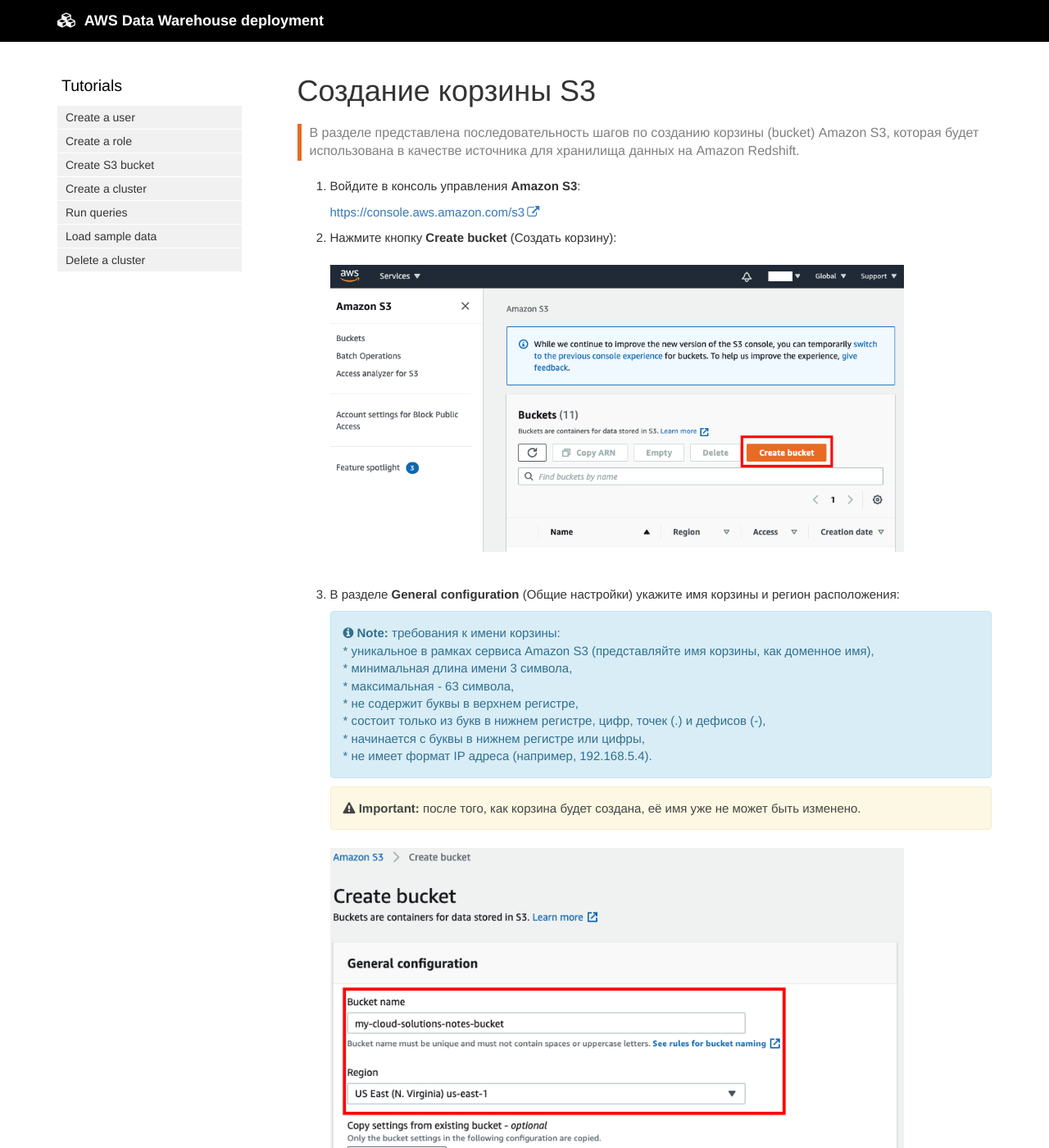
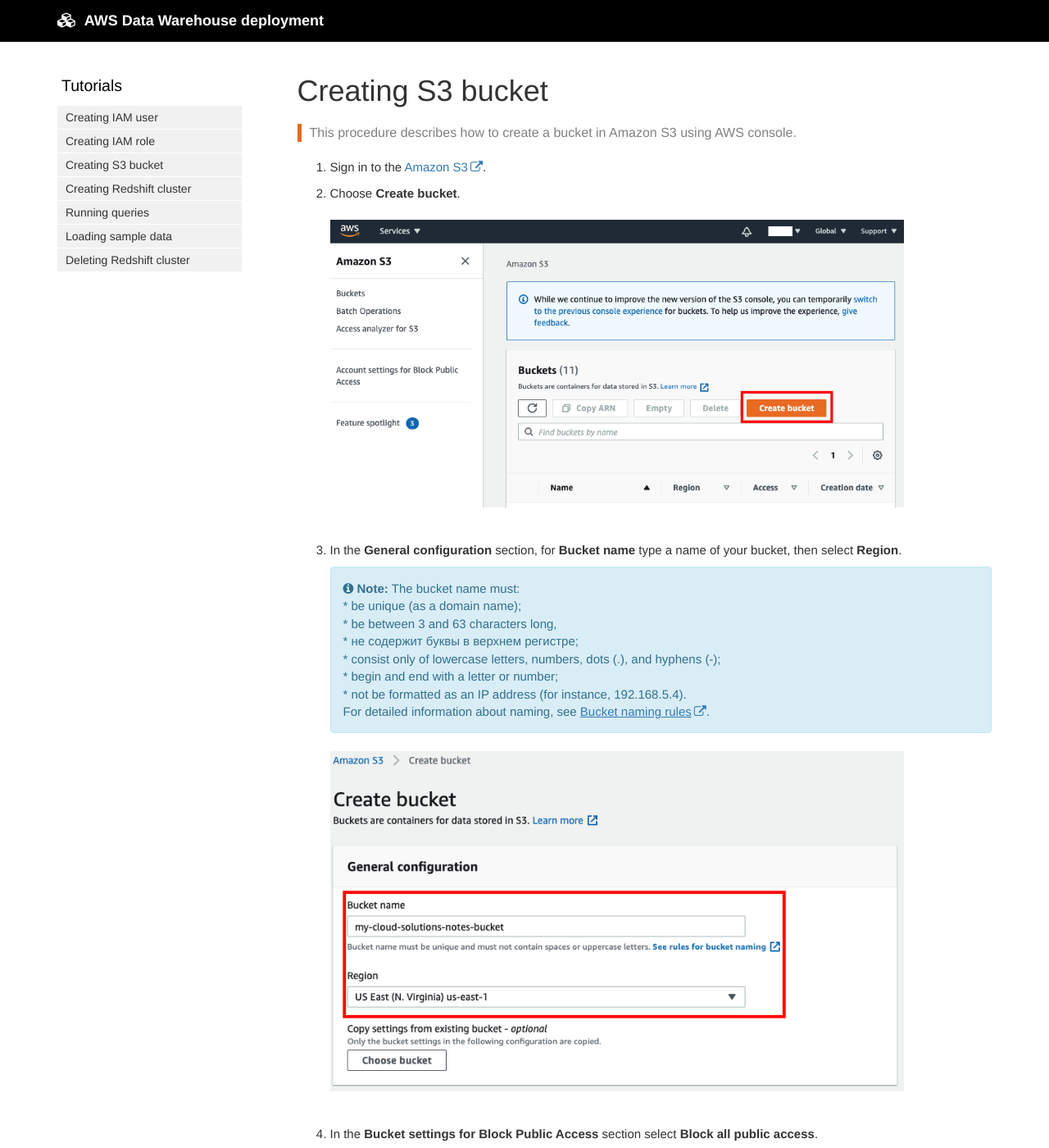
Before and after one commit to techwritex/aws_docs_en, a Jekyll site: the page built from pages/stories/create-bucket.md, in a window 1280 px wide and 1400 px high. Shown: the whole window at 82% size. Built offline with Jekyll 4.4.1, drawn with Linux system fonts in a browser that asks for light colours; comment, search, counter and statistics services are not loaded; some of the changed text lies outside the part shown.

Commit message:
redshift-how-to-014

```diff
--- a/_data/sidebars/general_sidebar.yml
+++ b/_data/sidebars/general_sidebar.yml
@@ -6,30 +6,30 @@ entries:
   # version: (v. 1.0)
   folders:
 
-  - title: Create a user
+  - title: Creating IAM user
     url: create-user.html
     output: web
 
-  - title: Create a role
+  - title: Creating IAM role
     url: create-role.html
     output: web
 
-  - title: Create S3 bucket
+  - title: Creating S3 bucket
     url: create-s3-bucket.html
     output: web
 
-  - title: Create a cluster
+  - title: Creating Redshift cluster
     url: create-cluster.html
     output: web
 
-  - title: Run queries
+  - title: Running queries
     url: run-queries.html
     output: web
 
-  - title: Load sample data
+  - title: Loading sample data
     url: load-data-from-s3.html
     output: web
 
-  - title: Delete a cluster
+  - title: Deleting Redshift cluster
     url: delete-cluster.html
     output: web
--- a/pages/stories/create-bucket.md
+++ b/pages/stories/create-bucket.md
@@ -1,38 +1,34 @@
 ---
-title: Создание корзины S3
+title: Creating S3 bucket
 sidebar: general_sidebar
 permalink: create-s3-bucket.html
 folder: stories
-summary: "В разделе представлена последовательность шагов по созданию корзины (bucket) Amazon S3, которая будет использована в качестве источника для хранилища данных на Amazon Redshift."
+summary: "This procedure describes how to create a bucket in Amazon S3 using AWS console."
 ---
 
-1. Войдите в консоль управления **Amazon S3**:
+1. Sign in to the [Amazon S3](https://console.aws.amazon.com/s3).
 
-    [https://console.aws.amazon.com/s3](https://console.aws.amazon.com/s3)
-
-2. Нажмите кнопку **Create bucket** (Создать корзину):
+2. Choose **Create bucket**.
 
     {% include image.html file="s3/aws_s3_bucket_step_2.jpg" alt="Создание корзины Amazon S3" caption="" %}
 
-3. В разделе **General configuration** (Общие настройки) укажите имя корзины и регион расположения:
+3. In the **General configuration** section, for **Bucket name** type a name of your bucket, then select **Region**.
 
-    {% include note.html content="требования к имени корзины: <br/> * уникальное в рамках сервиса Amazon S3 (представляйте имя корзины, как доменное имя),<br/> * минимальная длина имени 3 символа, <br/> * максимальная - 63 символа, <br/> * не содержит буквы в верхнем регистре, <br/> * состоит только из букв в нижнем регистре, цифр, точек (.) и дефисов (-), <br/> * начинается с буквы в нижнем регистре или цифры, <br/> * не имеет формат IP адреса (например, 192.168.5.4)." %}
-
-    {% include important.html content="после того, как корзина будет создана, её имя уже не может быть изменено." %}
+    {% include note.html content="The bucket name must: <br/> * be unique (as a domain name);<br/> * be between 3 and 63 characters long, <br/> * не содержит буквы в верхнем регистре; <br/> * consist only of lowercase letters, numbers, dots (.), and hyphens (-); <br/> * begin and end with a letter or number; <br/> * not be formatted as an IP address (for instance, 192.168.5.4). <br/> For detailed information about naming, see [Bucket naming rules](https://docs.aws.amazon.com/AmazonS3/latest/userguide/bucketnamingrules.html)." %}
 
     {% include image.html file="s3/aws_s3_bucket_step_3.jpg" alt="Общие настройки корзины Amazon S3" caption="" %}
 
-4. В разделе **Bucket settings for Block Public Access** (Настройки блокировки публичного доступа корзины) выберите вариант *Block all public access* (Публичный доступ к корзине и вложенным объектам полностью заблокирован):
+4. In the **Bucket settings for Block Public Access** section select **Block all public access**.
 
     {% include image.html file="s3/aws_s3_bucket_step_4.jpg" alt="Публичный доступ заблокирован" caption="" %}
 
-5. В разделе **Bucket Versioning** (Управление версиями корзины) выберите настройку для ведения версий объектов корзины. Данная настройка позволяет легко восстанавливать удаленные объекты в результате действий пользователя или же сбоев приложения. По-умолчанию версионность отключена:
+5. In the **Bucket Versioning** section select **Disable**:
 
     {% include image.html file="s3/aws_s3_bucket_step_5.jpg" alt="Управление версиями корзины" caption="" %}
 
-6. Укажите необходимое количество тегов, которые состоят из ключей и значений. Например, ключ - environment (среда) и значение - development (разработка):
+6. In the **Tags** section, add tags as key-value pairs (for instance, key - `environment` and value - `development`). Choose **Next: Review**.
 
-    {% include note.html content="добавление тегов является необязательным действием. Однако, теги могут быть полезны во некоторых ситуациях. Например, с помощью них можно анализировать расходы денежных средств на используемые сервисы Amazon." %}
+    {% include note.html content="Tagging is the optional step. However, [tags can help to manage, identify, and organize resources](https://docs.aws.amazon.com/general/latest/gr/aws_tagging.html)." %}
 
     {% include image.html file="s3/aws_s3_bucket_step_6.jpg" alt="Добавление тегов" caption="" %}
 
--- a/pages/stories/create-role.md
+++ b/pages/stories/create-role.md
@@ -1,12 +1,12 @@
 ---
-title: Create a role
+title: Creating IAM role
 sidebar: general_sidebar
 permalink: create-role.html
 folder: stories
-summary: "This procedure describes how to create a role to allow an Amazon Redshift cluster to communicate with Amazon S3."
+summary: "This procedure describes how to create IAM role to allow an Amazon Redshift cluster to communicate with Amazon S3."
 ---
 
-1. Sign in to the [IAM console](https://console.aws.amazon.com/iam).
+1. Sign in to the [Amazon S3 console](https://console.aws.amazon.com/s3/).
 
 2. In the navigation pane, choose **Roles**, then **Create role**.
 
--- a/pages/stories/create-user.md
+++ b/pages/stories/create-user.md
@@ -1,9 +1,9 @@
 ---
-title: Create a user
+title: Creating IAM user
 sidebar: general_sidebar
 permalink: create-user.html
 folder: stories
-summary: "This procedure describes how to create a user with necessary permissions."
+summary: "This procedure describes how to create IAM user with necessary permissions using AWS console."
 ---
 
 {% include important.html content="According to best practice, use the root user for [tasks it's required](https://docs.aws.amazon.com/accounts/latest/reference/root-user-tasks.html); for other tasks create new IAM users and grant them least-privilege permissions to perform the tasks." %}
```
Also changed, not shown: index.md (+1 -1 lines).
